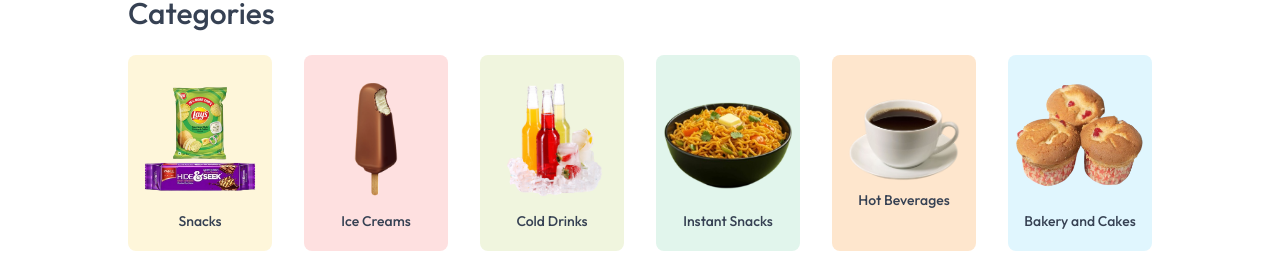
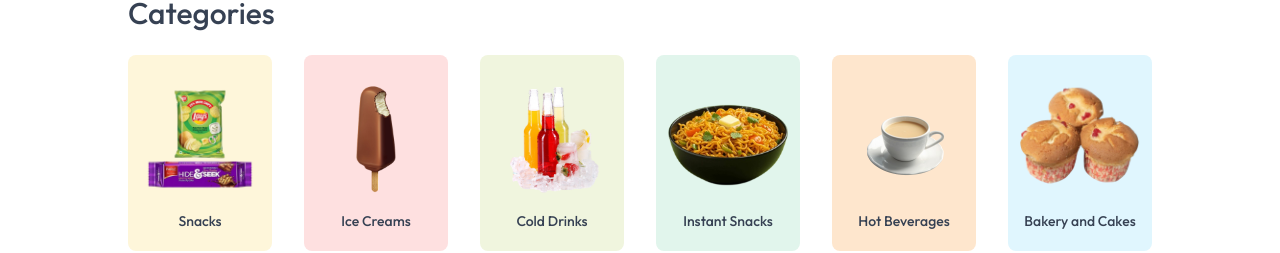
Before and after one commit to Raviram02/HostelBite, a React (Vite) app in the folder client/: page / in a window 1280 px wide. Shown: the part 120-373 px from the top of the page. Built offline with nearby package versions, Linux system fonts and the light colour scheme; no server answers.

Commit message:
Fixed Seller logout

```diff
--- a/client/src/components/Categories.jsx
+++ b/client/src/components/Categories.jsx
@@ -1,28 +1,31 @@
 import React from "react";
-import {  categories } from "../assets/assets";
+import { categories } from "../assets/assets";
 import { useAppContext } from "../context/AppContext";
 
 function Categories() {
-
-    const {navigate} = useAppContext();
+  const { navigate } = useAppContext();
 
   return (
     <div className="mt-10">
       <p className="text-2xl md:text-3xl font-medium">Categories</p>
       <div className="grid grid-cols-2 sm:grid-cols-3 md:grid-cols-5 lg:grid-cols-6 xl:grid-cols-6 mt-6 gap-8">
         {categories.map((category, index) => (
-          <div key={index} className="group cursor-pointer py-5 px-3 gap-2 rounded-lg flex flex-col justify-center items-center"
-            style={{backgroundColor: category.bgColor}}
+          <div
+            key={index}
+            className="group cursor-pointer py-5 px-3 gap-2 rounded-lg flex flex-col justify-center items-center"
+            style={{ backgroundColor: category.bgColor }}
             onClick={() => {
-                navigate(`/products/${category.path.toLowerCase()}`)
-                scrollTo(0,0)
+              navigate(`/products/${category.path.toLowerCase()}`);
+              scrollTo(0, 0);
             }}
           >
-            <img
-              className="group-hover:scale-108 transition max-w-32"
-              src={category.image}
-              alt={category.text}
-            />
+            <div className="h-32 flex items-center justify-center">
+              <img
+                className="group-hover:scale-105 transition max-h-32"
+                src={category.image}
+                alt={category.text}
+              />
+            </div>
             <p className="text-sm font-medium">{category.text}</p>
           </div>
         ))}
--- a/client/src/context/AppContext.jsx
+++ b/client/src/context/AppContext.jsx
@@ -24,7 +24,9 @@ export const AppContextProvider = ({ children }) => {
  // Fetch Seller Status
 const fetchSeller = async () => {
   try {
-      const { data } = await axios.get("/api/seller/is-auth");
+    const { data } = await axios.get("/api/seller/is-auth", {
+      withCredentials: true,
+    });
     if (data.success) {
       setIsSeller(true);
     } else {
@@ -34,6 +36,7 @@ export const AppContextProvider = ({ children }) => {
     setIsSeller(false);
   }
 };
+
 
   //  Fetch User Auth Status , User Data and Cart Items
   const fetchUser = async () => {
```
Also changed, not shown: client/src/assets/Hot_Beverages.png, 1 other file (tests, documents, lock files or other folders). Lines whose indentation alone changed are shown as unchanged.
